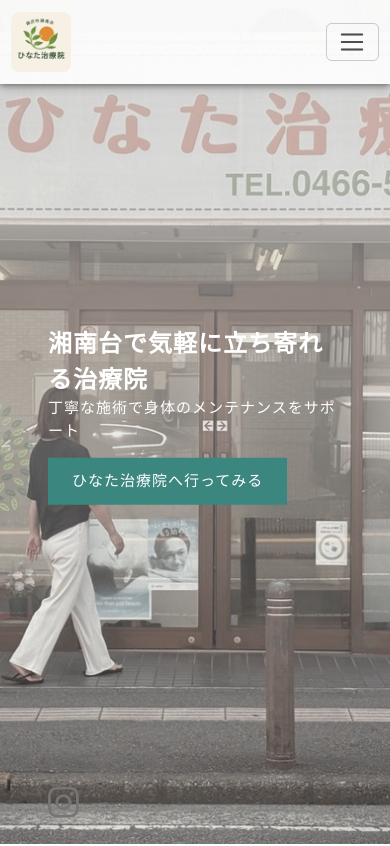
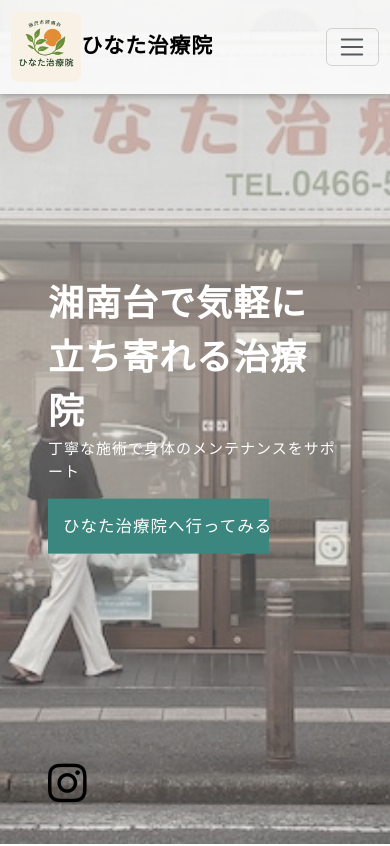
Before and after one commit to masaki1002/shonandai_hinata, a React (Create React App) app: page /#/# in a window 390 px wide. Shown: the top 846 px of the page. Built offline with nearby package versions, Linux system fonts and the light colour scheme.

Commit message:
updated Aug25th

```diff
--- a/src/App.js
+++ b/src/App.js
@@ -14,7 +14,7 @@
   return (
     <Router>
       <>
-      <Home />
+
       <Routes>
         <Route path="/" element={ <Home /> }></Route>
         <Route path="#" element={ <Home /> }></Route>
--- a/src/components/Navigation.css
+++ b/src/components/Navigation.css
@@ -18,6 +18,6 @@
 }
 
 .custom-navbar-bg {
-    background-color: #ffffffad;
+    background-color: #ffffffd3;
     font-family: "M PLUS 1p", sans-serif;
 }
--- a/src/components/Navigation.js
+++ b/src/components/Navigation.js
@@ -10,8 +10,8 @@
             <Navbar className="w3-card custom-navbar-bg" expand="lg"sticky="top">
             <Container fluid style={{ minHeight: "3vh"}}>
                 <Navbar.Brand href="#">
-                <img class="w3-image w3-round-large image-max-width"   style={{ maxWidth: "60%", width: "100px",  margin: "0 auto" }} src={hinata_logo_image} alt="misuzu oeda"></img>
-                {/* <b>ひなた治療院</b> */}
+                <img class="w3-image w3-round-large image-max-width"   style={{ maxWidth: "60%", width: "70px",  margin: "0 auto" }} src={hinata_logo_image} alt="misuzu oeda"></img>
+                <b>ひなた治療院</b>
 
 
                 </Navbar.Brand>
--- a/src/components/Top.css
+++ b/src/components/Top.css
@@ -4,5 +4,27 @@
   background-repeat: no-repeat;
   background-size: cover;
   background-image: linear-gradient(to top, rgba(214, 209, 209, 0.141) 0%, rgba(206, 210, 209, 0.7) 100%),url("../images/outside_02.jpg");
+
   min-height: 100vh;
 }
+
+.my_button {
+  width: 45%; /* Full width on very small screens */
+  padding: 20px; /* Adjust padding for full width */
+}
+
+.top_button_size {
+  font-size: 1.1rem;
+}
+
+@media (max-width: 768px) {
+    .bgimg-1 {
+        background-image: linear-gradient(to top, rgba(214, 209, 209, 0.141) 0%, rgba(206, 210, 209, 0.7) 100%),url("../images/outside_02_mobile.jpg");/* Smaller image for mobile */
+        background-position: top center; /* Adjust position for mobile */
+    }
+
+    .my_button {
+        width: 75%; /* Full width on very small screens */
+        padding: 15px; /* Adjust padding for full width */
+    }
+}
--- a/src/components/Top.js
+++ b/src/components/Top.js
@@ -8,6 +8,7 @@
     padding: "48px"
   }
 
+
   const instagram_icon = {
     padding:"24px 48px"
   }
@@ -17,12 +18,12 @@
       <div class="bgimg-1 w3-display-container w3-grayscale-min top-position" sticky="top">
         <div class="w3-display-left w3-text-white letter_spacing" style={text_subtitle}>
           <span class="top_title_font w3-xxlarge w3-hide-small">湘南台で気軽に立ち寄れる治療院</span>
-          <span class="top_title_font w3-xlarge w3-hide-large w3-hide-medium">湘南台で気軽に立ち寄れる治療院</span><br></br>
+          <span class="top_title_font w3-xxlarge w3-hide-large w3-hide-medium">湘南台で気軽に<br></br>立ち寄れる治療院</span><br></br>
           <span class="w3-medium">丁寧な施術で身体のメンテナンスをサポート</span>
-          <p class="w3-medium"><a href="#accessmap" class="w3-button w3-teal w3-padding-large w3-medium w3-margin-top  w3-hover-opacity-off">ひなた治療院へ行ってみる</a></p>
+          <p class="top_button_size"><a href="#accessmap" class="w3-button w3-teal w3-margin-top w3-hover-opacity-off my_button">ひなた治療院へ行ってみる</a></p>
         </div>
         <div class="w3-display-bottomleft w3-text-grey w3-xxlarge" style={instagram_icon}>
-          <i class="fa fa-instagram w3-hover-opacity"></i>
+          <p class="w3-medium"><a href="https://www.instagram.com/hinata_chiryoin/" target='_blank' rel="noopener noreferrer"><i class="fa fa-3x fa-instagram w3-hover-opacity"></i></a></p>
         </div>
       </div>
     </section>
```
Also changed, not shown: src/images/outside_02_mobile.jpg (added).
